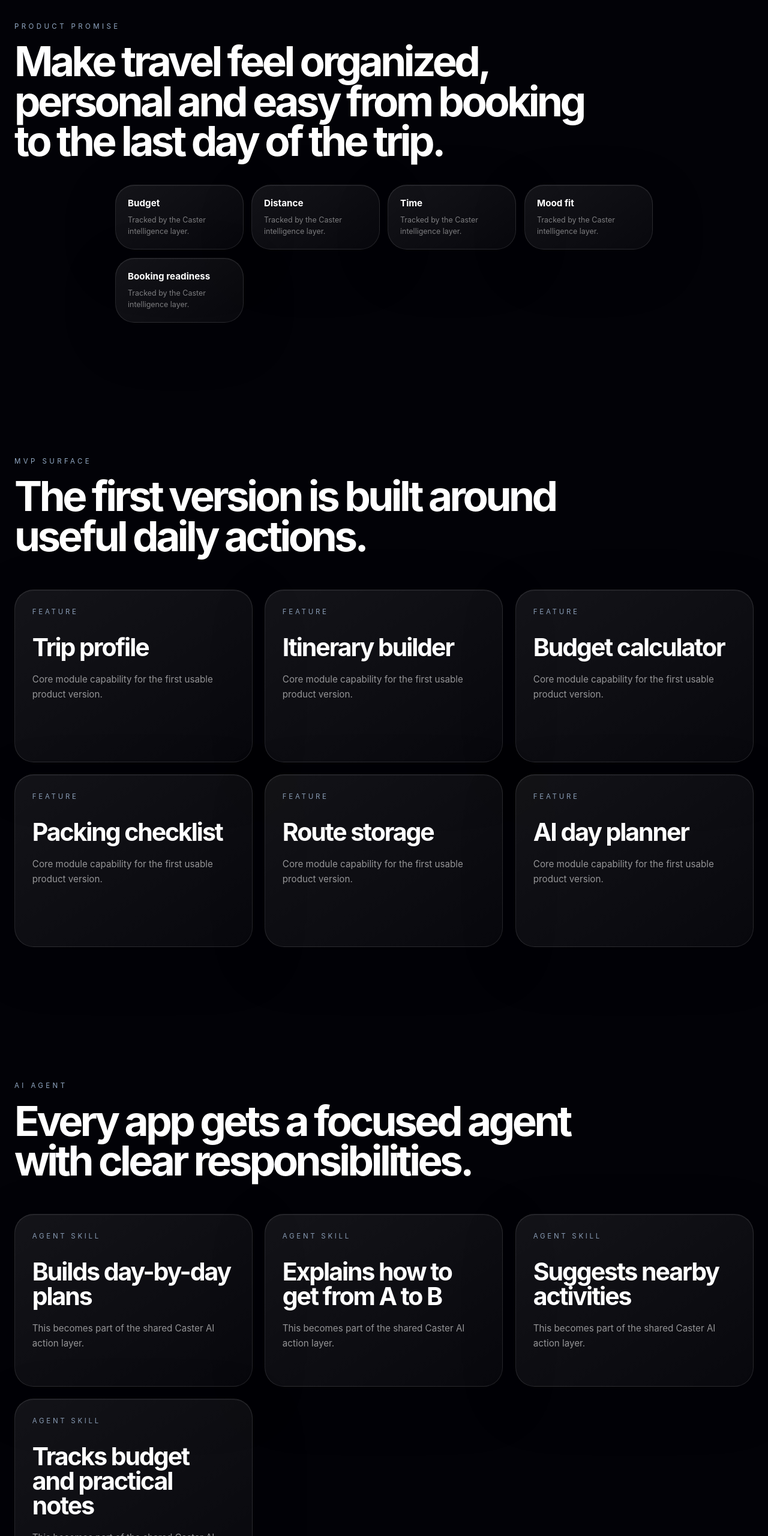
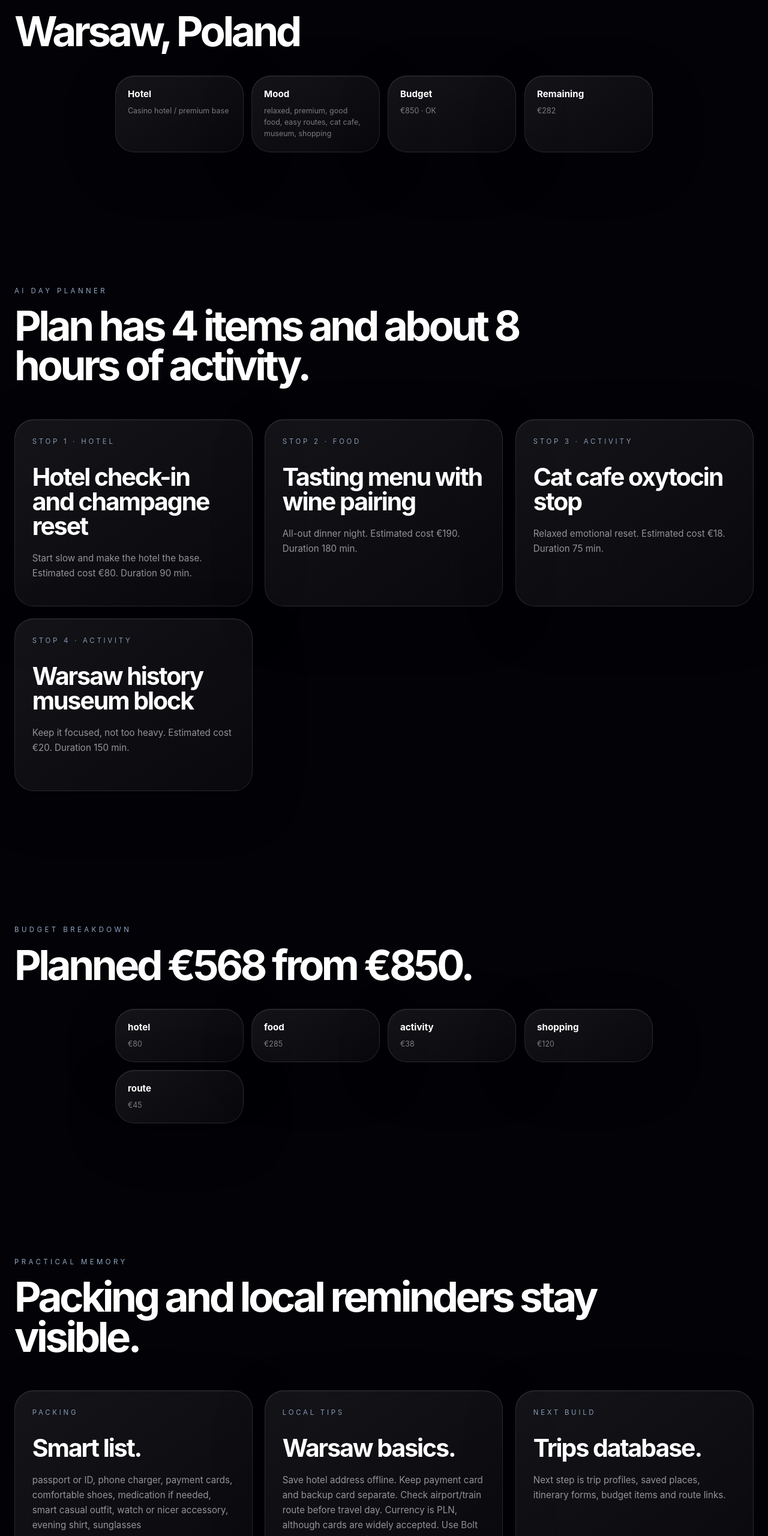
Before and after one commit to vv-glitchhub/Caster-hub, a Next.js app: page /apps/travelcaster in a window 1280 px wide. Shown: the part 925-3486 px from the top of the page at 60% size. Built offline with nearby package versions, Linux system fonts and the light colour scheme.

Commit message:
Build Travelcaster MVP UI page

```diff
--- a/app/apps/travelcaster/page.tsx
+++ b/app/apps/travelcaster/page.tsx
@@ -1,12 +1,128 @@
-import AppModulePage from '../../../components/AppModulePage'
-import { getCasterApp } from '../../../lib/caster-apps'
+import MotionSurface from '../../../components/MotionSurface'
+import { buildDayPlan, calculateTripBudget, createPracticalTips, createTripProfile, generatePackingList } from '../../../lib/travelcaster-engine'
+
+const trip = createTripProfile({
+  destination: 'Warsaw, Poland',
+  hotel: 'Casino hotel / premium base',
+  budget: 850,
+  mood: 'relaxed, premium, good food, easy routes, cat cafe, museum, shopping'
+})
+
+const items = [
+  { title: 'Hotel check-in and champagne reset', type: 'hotel' as const, cost: 80, durationMinutes: 90, priority: 'high' as const, note: 'Start slow and make the hotel the base.' },
+  { title: 'Tasting menu with wine pairing', type: 'food' as const, cost: 190, durationMinutes: 180, priority: 'high' as const, note: 'All-out dinner night.' },
+  { title: 'Cat cafe oxytocin stop', type: 'activity' as const, cost: 18, durationMinutes: 75, priority: 'high' as const, note: 'Relaxed emotional reset.' },
+  { title: 'Warsaw history museum block', type: 'activity' as const, cost: 20, durationMinutes: 150, priority: 'medium' as const, note: 'Keep it focused, not too heavy.' },
+  { title: 'Shopping / local Stockmann-style department store', type: 'shopping' as const, cost: 120, durationMinutes: 120, priority: 'medium' as const, note: 'Premium browsing and practical purchases.' },
+  { title: 'Easy Bolt route buffer', type: 'route' as const, cost: 45, durationMinutes: 60, priority: 'medium' as const, note: 'Keep moving simple.' },
+  { title: 'Cigar lounge / cocktail slot', type: 'food' as const, cost: 95, durationMinutes: 120, priority: 'medium' as const, note: 'Only when energy is good.' }
+]
+
+const budget = calculateTripBudget(items, trip.budget)
+const dayPlan = buildDayPlan(items, { maxItems: 5, maxMinutes: 540 })
+const packing = generatePackingList(trip, 'normal')
+const tips = createPracticalTips(trip)
 
 export default function TravelcasterAppPage() {
-  const app = getCasterApp('travelcaster')
+  return (
+    <main className="home-page">
+      <section className="home-hero">
+        <div className="home-bg" />
+        <div className="home-grid" />
+        <div className="home-orb" />
+        <div className="home-hero-inner">
+          <p className="home-eyebrow">Travelcaster MVP</p>
+          <h1 className="home-title">Travelcaster</h1>
+          <h2 className="home-subtitle">Trips, budget and day plans.</h2>
+          <p className="home-lead">
+            AI travel assistant for destinations, hotel notes, routes, premium plans, packing, budget and practical reminders.
+          </p>
+          <div className="home-actions">
+            <a className="primary-button" href="/modules">Back to Modules</a>
+            <a className="secondary-button" href="/dashboard">Open Dashboard</a>
+          </div>
+        </div>
+      </section>
 
-  if (!app) {
-    return null
-  }
+      <section className="home-section">
+        <div className="home-container">
+          <p className="section-label">Trip Profile</p>
+          <h2 className="section-title">{trip.destination}</h2>
+          <div className="home-highlight-grid">
+            <MotionSurface className="home-highlight-card">
+              <p className="home-card-title">Hotel</p>
+              <p className="home-card-text">{trip.hotel}</p>
+            </MotionSurface>
+            <MotionSurface className="home-highlight-card">
+              <p className="home-card-title">Mood</p>
+              <p className="home-card-text">{trip.mood}</p>
+            </MotionSurface>
+            <MotionSurface className="home-highlight-card">
+              <p className="home-card-title">Budget</p>
+              <p className="home-card-text">€{budget.budget} · {budget.status}</p>
+            </MotionSurface>
+            <MotionSurface className="home-highlight-card">
+              <p className="home-card-title">Remaining</p>
+              <p className="home-card-text">€{budget.remaining}</p>
+            </MotionSurface>
+          </div>
+        </div>
+      </section>
 
-  return <AppModulePage app={app} />
+      <section className="home-section">
+        <div className="home-container">
+          <p className="section-label">AI Day Planner</p>
+          <h2 className="section-title">{dayPlan.summary}</h2>
+          <div className="home-module-grid">
+            {dayPlan.items.map((item, index) => (
+              <MotionSurface key={item.title} className="home-module-card">
+                <p className="home-module-label">Stop {index + 1} · {item.type}</p>
+                <h3 className="home-module-title">{item.title}</h3>
+                <p className="home-module-text">{item.note} Estimated cost €{item.cost}. Duration {item.durationMinutes} min.</p>
+              </MotionSurface>
+            ))}
+          </div>
+        </div>
+      </section>
+
+      <section className="home-section">
+        <div className="home-container">
+          <p className="section-label">Budget Breakdown</p>
+          <h2 className="section-title">Planned €{budget.planned} from €{budget.budget}.</h2>
+          <div className="home-highlight-grid">
+            {Object.entries(budget.byType).map(([type, value]) => (
+              <MotionSurface key={type} className="home-highlight-card">
+                <p className="home-card-title">{type}</p>
+                <p className="home-card-text">€{value}</p>
+              </MotionSurface>
+            ))}
+          </div>
+        </div>
+      </section>
+
+      <section className="home-section">
+        <div className="home-container">
+          <p className="section-label">Practical Memory</p>
+          <h2 className="section-title">Packing and local reminders stay visible.</h2>
+          <div className="home-module-grid">
+            <MotionSurface className="home-module-card">
+              <p className="home-module-label">Packing</p>
+              <h3 className="home-module-title">Smart list.</h3>
+              <p className="home-module-text">{packing.join(', ')}</p>
+            </MotionSurface>
+            <MotionSurface className="home-module-card">
+              <p className="home-module-label">Local Tips</p>
+              <h3 className="home-module-title">Warsaw basics.</h3>
+              <p className="home-module-text">{tips.join(' ')}</p>
+            </MotionSurface>
+            <MotionSurface className="home-module-card">
+              <p className="home-module-label">Next Build</p>
+              <h3 className="home-module-title">Trips database.</h3>
+              <p className="home-module-text">Next step is trip profiles, saved places, itinerary forms, budget items and route links.</p>
+            </MotionSurface>
+          </div>
+        </div>
+      </section>
+    </main>
+  )
 }
```
